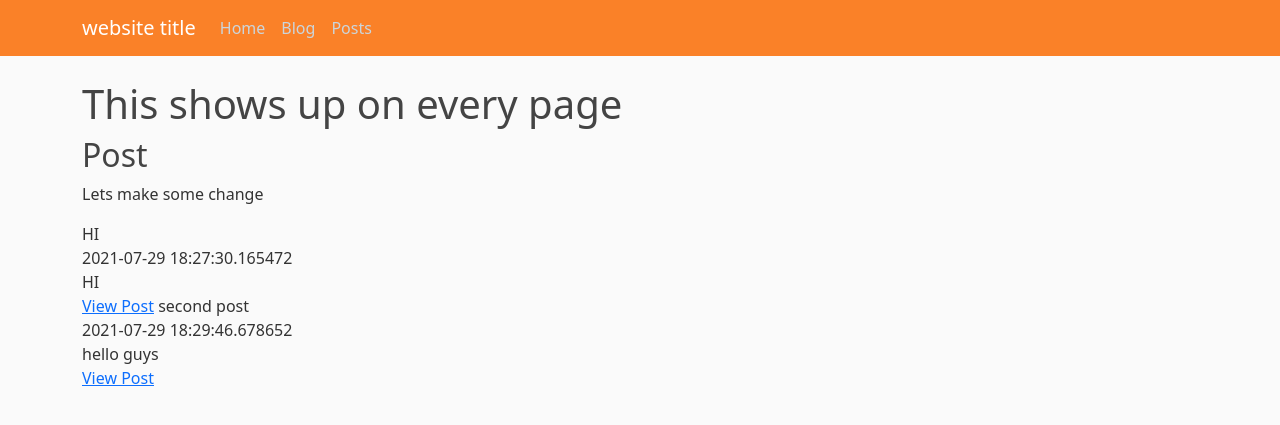
After one commit to Mwansa1/Climate-Change, a Flask app: page /posts in a window 1280 px wide. The commit adds this page. Shown: the top 425 px of the page. Run offline with Flask 2, Linux system fonts and the light colour scheme; data comes from the database, SQL or seed files in the repository; both versions use the stored data as it was after the commit.

Commit message:
added post feature

```diff
--- a/main.py
+++ b/main.py
@@ -2,9 +2,23 @@ from flask import Flask, render_template, url_for, flash, redirect
 from flask_sqlalchemy import SQLAlchemy
 from flask_bcrypt import Bcrypt
 from turbo_flask import Turbo
+from flask_migrate import Migrate
+from blog import PostForm
+from datetime import datetime
 # import statements from prev projects, add/remove as needed
+app = Flask(__name__)
+turbo = Turbo(app)
 
-app = Flask(__name__)
+app.config['SQLALCHEMY_DATABASE_URI'] = 'sqlite:///site.db'
+app.config['SECRET_KEY'] = '525901fece4e62b2eb11fa3c1a302835'
+db = SQLAlchemy(app)
+migrate = Migrate(app, db)
+
+class Posts(db.Model):
+    id = db.Column(db.Integer, primary_key=True)
+    title = db.Column(db.String(255))
+    content = db.Column(db.Text)
+    date_posted = db.Column(db.DateTime,default=datetime.utcnow)
 
 # basic homepage, to be edited as needed with layout.html and main.css
 @app.route("/")
@@ -13,12 +27,42 @@ def home():
     return render_template('home.html',
                            subtitle='Home Page',
                            text='Welcome to Climate Change project!')
-# add more pages as needed
-# @app.route("/login")
-# def login():
 
-# @app.route("/more")
-# def second_page():
+@app.route("/blog", methods=['GET', 'POST'])
+def blog():
+    form = PostForm()
+    if form.validate_on_submit():
+        post = Posts(title=form.title.data, content=form.content.data)
+        # clear form
+        form.title.data = ''
+        form.content.data = ''
+        # Add post to databasse
+        db.session.add(post)
+        db.session.commit()
+
+        # Return message
+        flash('Blog Post added', 'success')
+        return redirect(url_for('home'))
+    return render_template('blog.html',
+                           form=form,
+                           subtitle='Blog',
+                           text='Welcome to Climate Change project!',
+                           title='Blog')
+
+@app.route('/posts/<int:id>')
+def post(id):
+    post = Posts.query.get_or_404(id)
+    return render_template('post.html', post=post)
+
+
+@app.route('/posts')
+def posts():
+    posts = Posts.query.order_by(Posts.date_posted)
+    return render_template('posts.html',
+                           posts=posts,
+                           subtitle='Post',
+                           text='Lets make some change')
+
 
 if __name__ == '__main__':
     app.run(debug=True, host="0.0.0.0")
--- a/templates/layout.html
+++ b/templates/layout.html
@@ -21,8 +21,9 @@
         <div class="collapse navbar-collapse" id="navbarToggle">
           <div class="navbar-nav mr-auto">
             <a class="nav-item nav-link" href="/">Home</a>
-            <a class="nav-item nav-link" href="/register">Register</a>
-            <a class="nav-item nav-link" href="/second_page">Second page</a>
+            <a class="nav-item nav-link" href="/blog">Blog</a>
+            <a class="nav-item nav-link" href="/posts">Posts</a>
+
           </div>
         </div>
       </div>
--- /dev/null
+++ b/templates/posts.html
@@ -0,0 +1,12 @@
+{% extends "layout.html" %}
+{% block content %}
+    <title> Post </title>
+    <h2>{{ subtitle }}</h2>
+    <p>{{ text }}</p>
+{% for post in posts %}
+    {{ post.title}}<br />
+    {{post.date_posted}}<br />
+    {{post.content}}<br />
+    <a href='{{ url_for('post', id=post.id) }}'> View Post</a>
+{% endfor %}
+{% endblock content %}
```
Also changed, not shown: blog.py (added, +22 -0 lines), templates/blog.html (added, +14 -0 lines), templates/post.html (added, +7 -0 lines), site.db (added).
